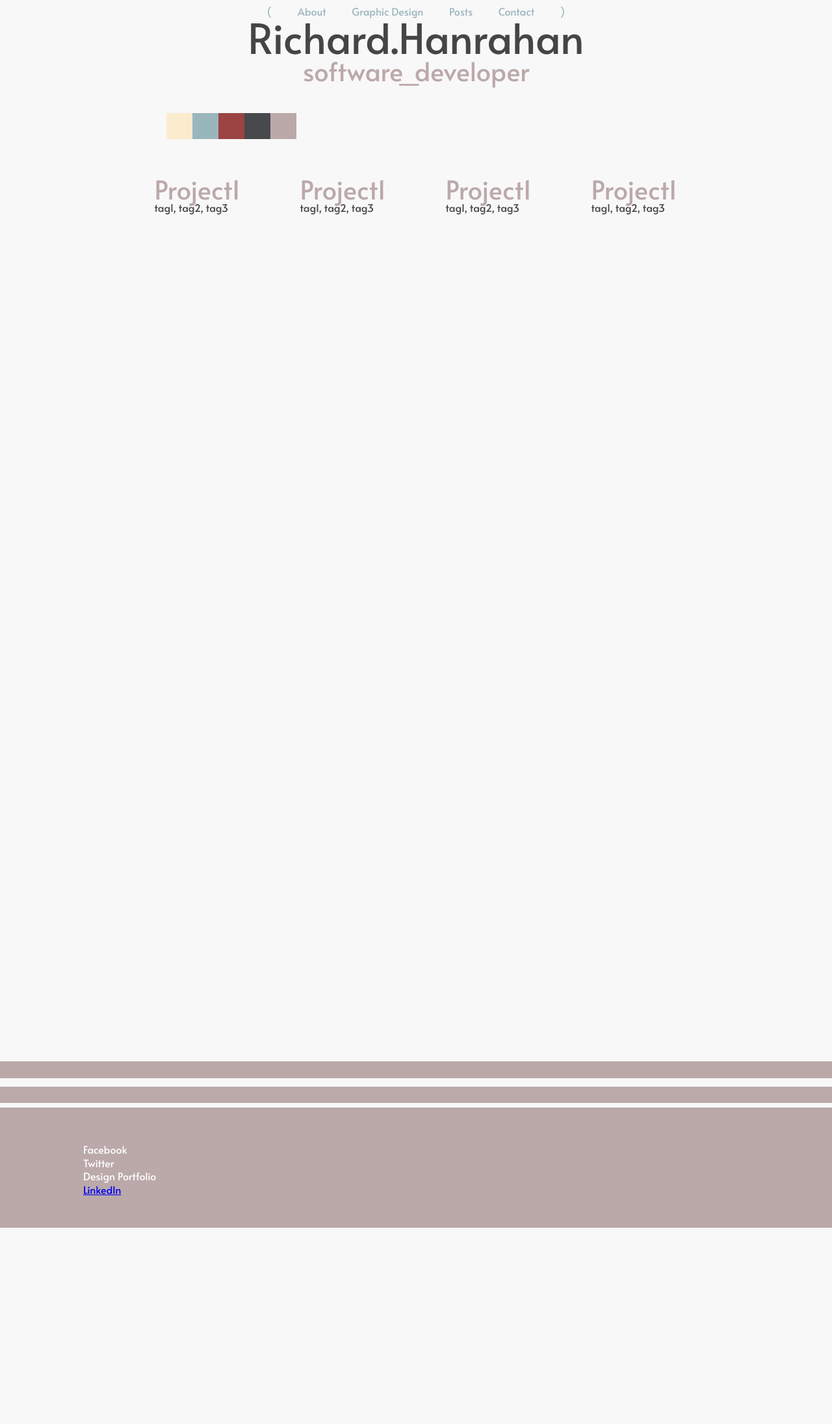
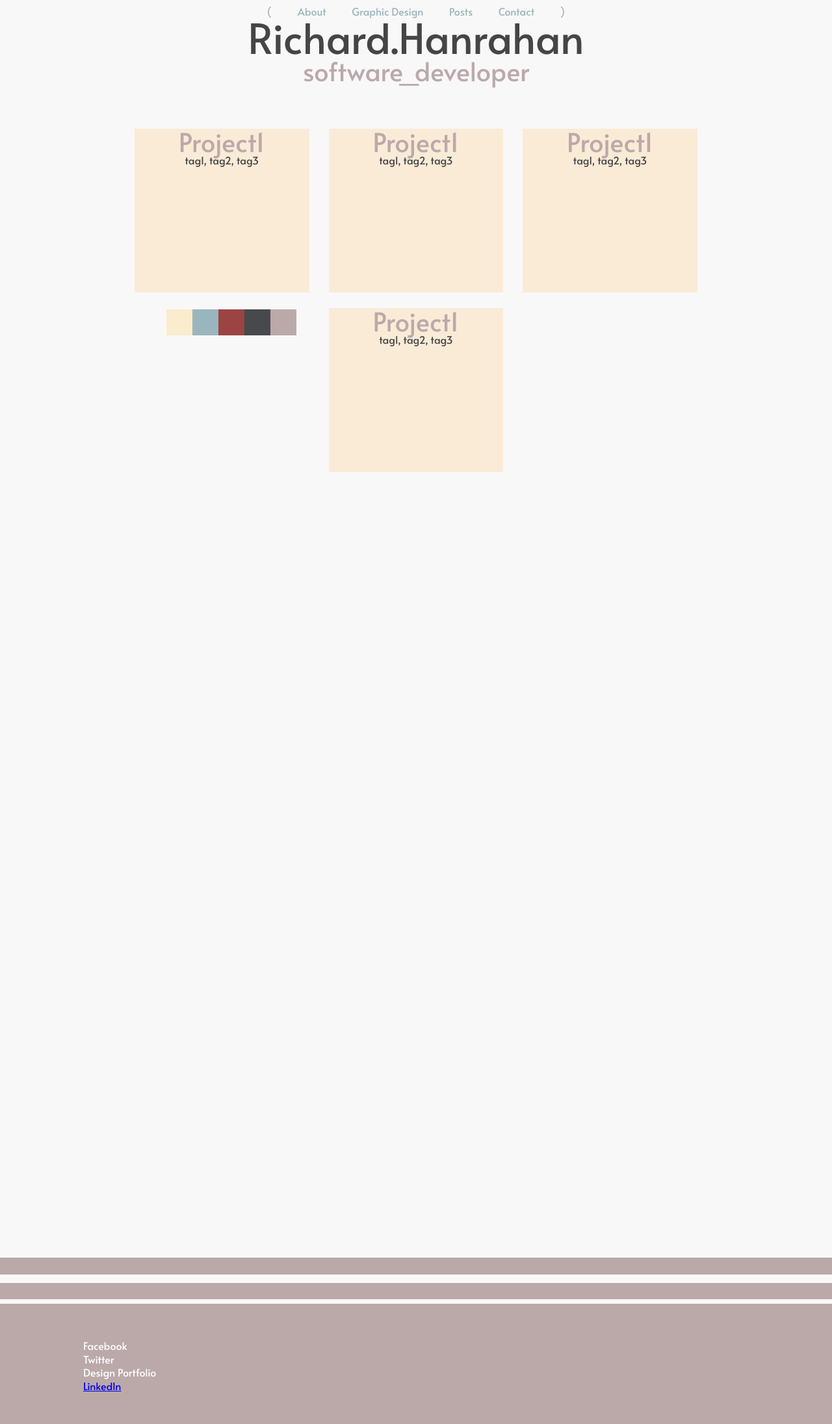
Before and after one commit to DCHitch092/DCHitch092.github.io, a Jekyll site: the page built from index.markdown, in a window 1280 px wide. Shown: the whole page at 65% size. Built offline with Jekyll 4.4.1, drawn with Linux system fonts in a browser that asks for light colours; before the commit the page ends 1889 px from its top, so only the background shows below that.

Commit message:
fix typo in css

```diff
--- a/assets/style.css
+++ b/assets/style.css
@@ -177,7 +177,7 @@ h2{
   justify-content: space-evenly;
 }
 
-.project-front-page{
+.project-front-post{
   display: flex;
   margin-top: 1.5em;
   flex-direction: column;
```
Lines whose indentation alone changed are shown as unchanged.
